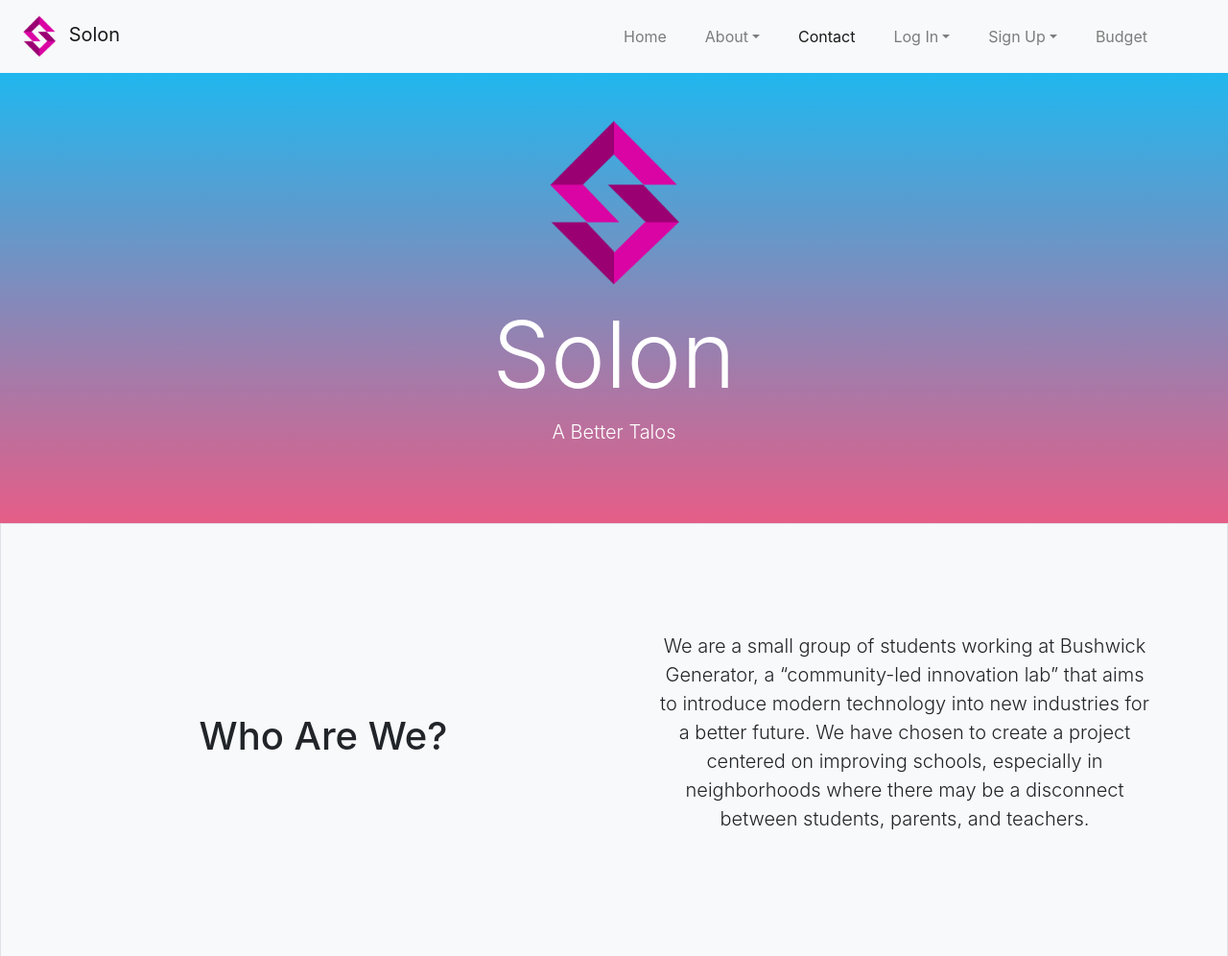
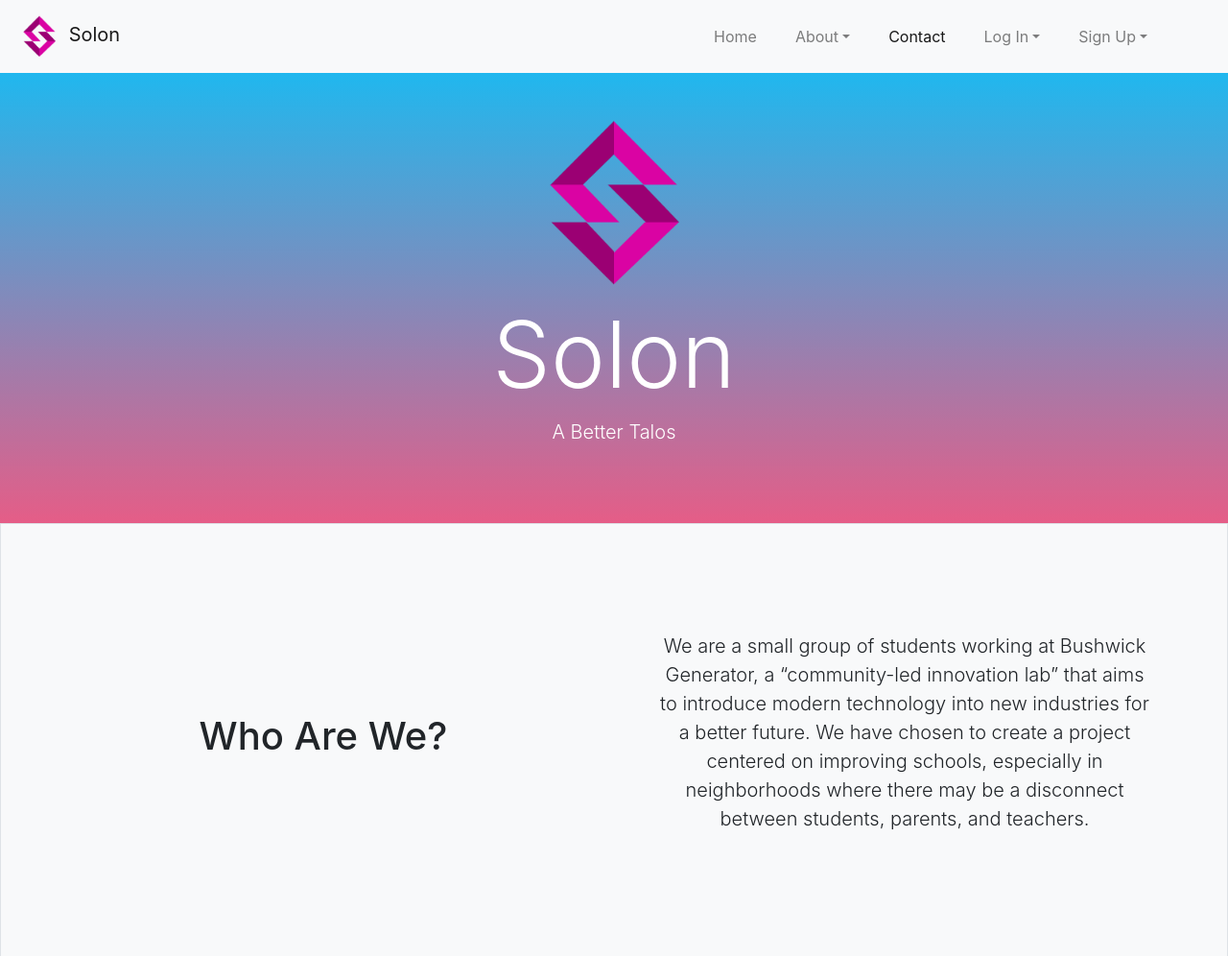
Before and after one commit to SolonEDU/solon-blockchain-1, a plain HTML site: page index.html in a window 1280 px wide. Shown: the top 996 px of the page at 96% size. Drawn offline with nearby package versions, Linux system fonts and the light colour scheme.

Commit message:
removed budget from navbar

```diff
--- a/index.html
+++ b/index.html
@@ -55,9 +55,6 @@
                         <a class="dropdown-item" href="ssignup.html">Student Sign Up</a>
                         <a class="dropdown-item" href="psignup.html">Parent Sign Up</a>
                     </div>
-                </li>
-                <li class="nav-item mx-0 mx-lg-1">
-                    <a class="nav-link py-3 px-0 px-lg-3 js-scroll-trigger" href="Budget/budget.html">Budget</a>
                 </li>
             </ul>
         </div>
```
